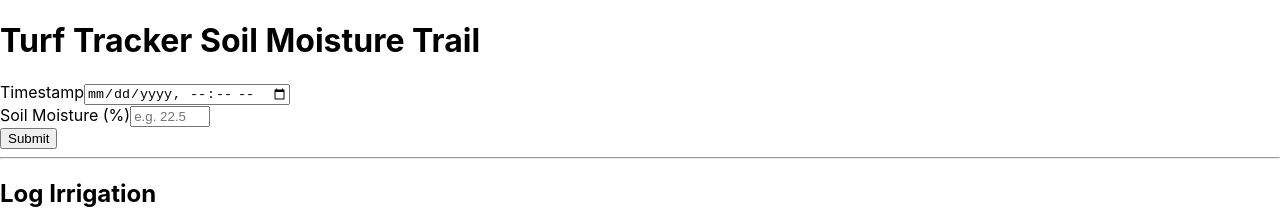
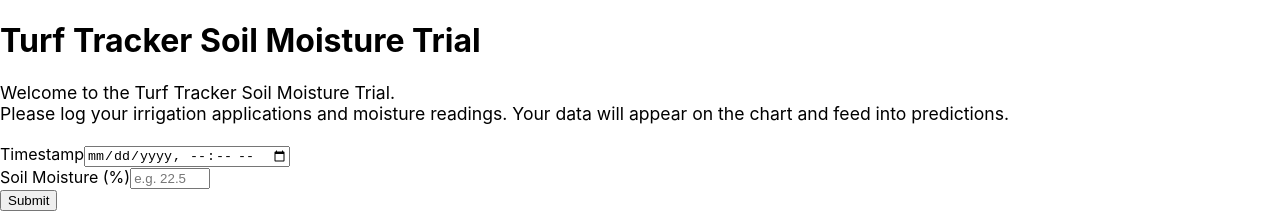
Before and after one commit to Alpha2791/turf-irrigation-dev2-frontend, a React (Create React App) app: page / in a window 1280 px wide. Shown: the top 213 px of the page. Built offline with nearby package versions, Linux system fonts and the light colour scheme; no server answers.

Commit message:
Add welcome message and polish for tester

```diff
--- a/src/App.js
+++ b/src/App.js
@@ -8,7 +8,12 @@ import IrrigationLog from './components/IrrigationLog';
 function App() {
   return (
     <div className="App">
-      <h1>Turf Tracker Soil Moisture Trail</h1>
+      <h1>Turf Tracker Soil Moisture Trial</h1>
+      <p style={{ fontSize: "1.1rem", marginBottom: "20px" }}>
+      Welcome to the Turf Tracker Soil Moisture Trial.<br />
+      Please log your irrigation applications and moisture readings. Your data will appear on the chart and feed into predictions.
+      </p>
+
       <MoistureForm />
       <hr />
       <IrrigationForm />
```
